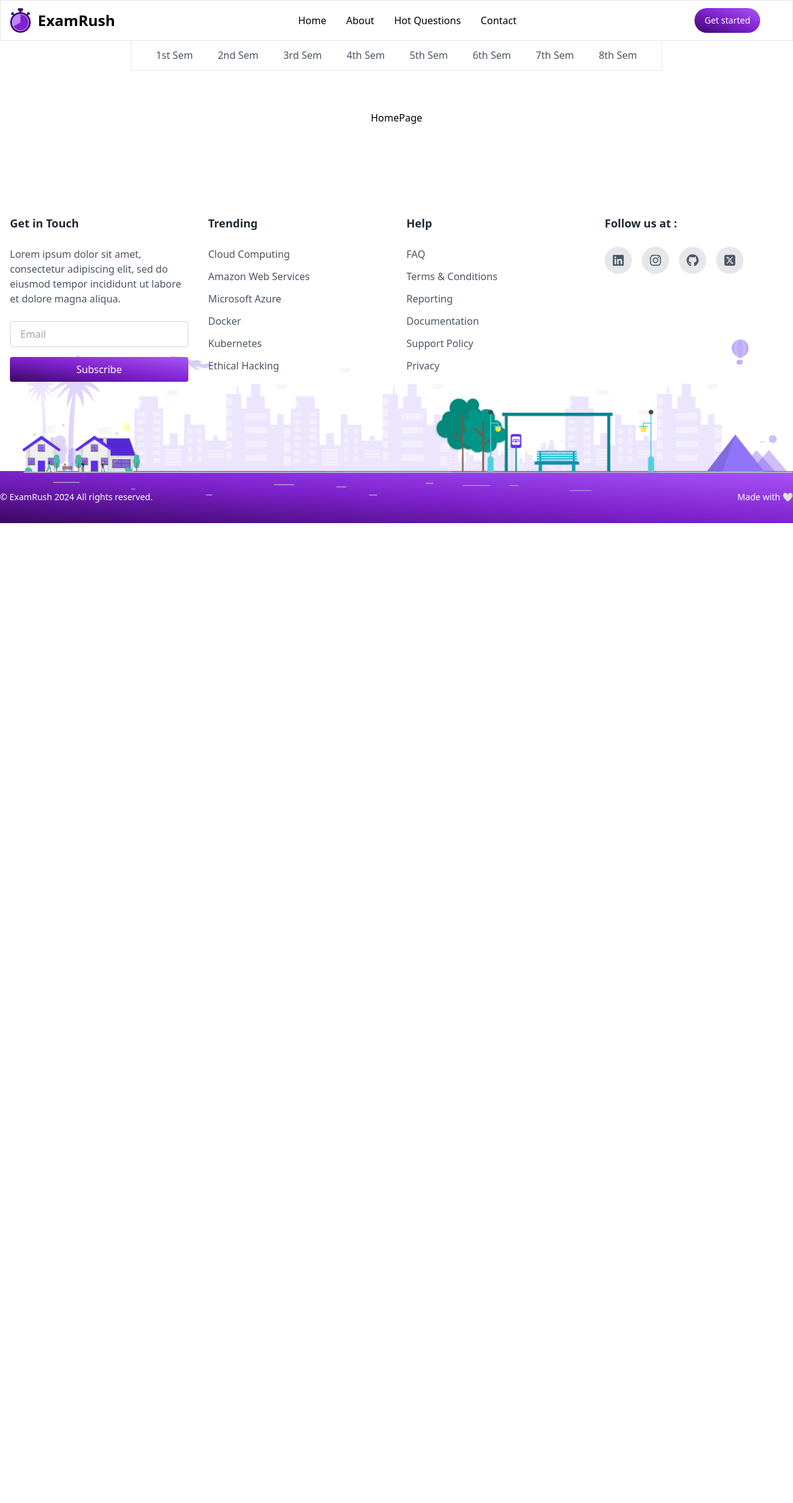
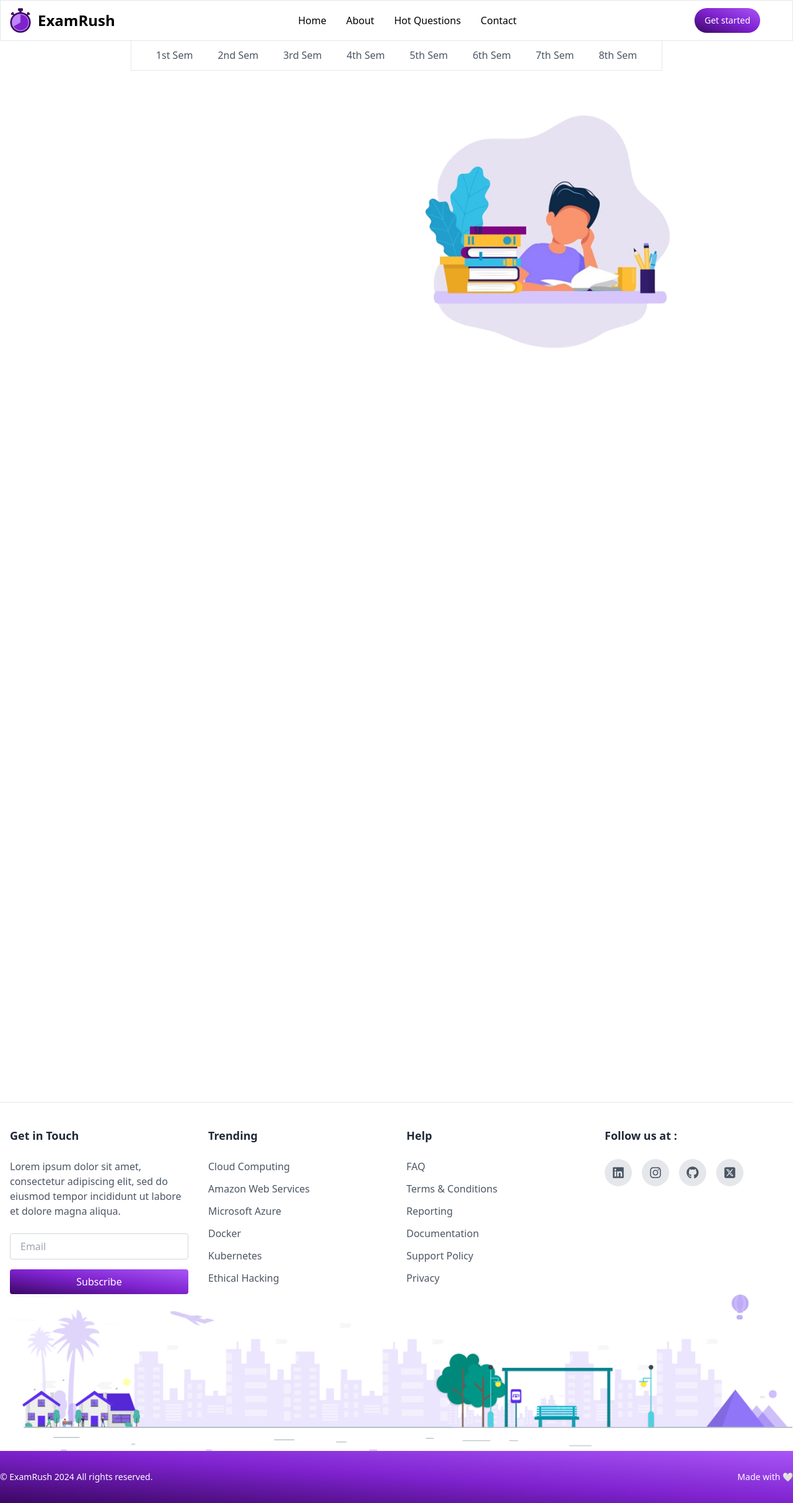
Before and after one commit to mardavsj/exam-rush, a Next.js app: page / in a window 1280 px wide. Shown: the whole page at 62% size. Before the commit the page ends 844 px from the top, so only its background shows below. Built offline with nearby package versions, Linux system fonts and the light colour scheme.

Commit message:
back to top button

```diff
--- a/components/footer.js
+++ b/components/footer.js
@@ -2,17 +2,55 @@ import React from 'react';
 import { FaInstagram, FaGithub, FaLinkedin } from 'react-icons/fa';
 import { FaSquareXTwitter } from 'react-icons/fa6';
 import Image from 'next/image';
-import Link from 'next/link';
 import footer from '../public/footerbg.png';
+import { useEffect } from 'react';
+import { FaArrowUp } from "react-icons/fa"
 
 const Footer = () => {
+
+  const scrollToTop = () => {
+    window.scrollTo({ top: 0, behavior: 'smooth' });
+  }
+
+  useEffect(() => {
+
+    let scrollPosition = 0;
+
+    const isScrollingDown = () => {
+      let scrollingDown = false;
+      let newScrollPosition = window.pageYOffset;
+      if (newScrollPosition > scrollPosition) {
+        scrollingDown = true;
+      }
+      scrollPosition = newScrollPosition;
+      return scrollingDown;
+    };
+
+    const handleScroll = () => {
+      const scrollToTopButton = document.querySelector('[data-backToTopButton]');
+      if (isScrollingDown() || window.pageYOffset == 0) {
+        scrollToTopButton.classList.add('opacity-0', 'invisible');
+        scrollToTopButton.classList.remove('opacity-100', 'visible');
+      } else {
+        scrollToTopButton.classList.remove('opacity-0', 'invisible');
+        scrollToTopButton.classList.add('opacity-100', 'visible');
+      }
+    };
+
+    window.addEventListener("scroll", handleScroll);
+
+  });
+
   return (
-    <footer className="bg-white">
-      <div className="absolute bottom-0 w-full">
-        <Image src={footer} alt="footer background" className="mx-auto"/>
+    <footer className="bg-white mt-200">
+      <div className="bg-gray-600 h-0 mb-10">
+        <hr />
+      </div>
+      <div data-backToTopButton role="button" onClick={scrollToTop} aria-label="Back to top" title="Back to top" className="fixed bottom-4 right-2 z-10 bg-gradient-to-tr from-purple-950 via-purple-700 to-purple-500 text-white group w-[60px] h-[60px] rounded-full flex items-center justify-center shadow-back-to-top opacity-0 invisible">
+        <FaArrowUp width="30" height="20" extraClasses="transition-all duration-500 relative top-0 group-hover:-top-0.5 -mt-1" />
       </div>
       <div className="relative">
-        <div className="container mx-auto py-36">
+        <div className="container mx-auto">
           <div className="flex flex-wrap">
             <div className="w-1/4 px-4">
               <div className="wow fadeInLeft" data-wow-delay="0.2s">
@@ -62,7 +100,10 @@ const Footer = () => {
               </div>
             </div>
           </div>
-        </div>
+      </div>
+      <div className="relative w-full bottom-0">
+        <Image src={footer} alt="footer background" className="mx-auto"/>
+      </div>
       </div>
       <div className="bg-gradient-to-tr from-purple-950 via-purple-700 to-purple-500 py-8">
         <div className="container mx-auto flex flex-wrap justify-between items-center">
--- a/pages/HomePage.js
+++ b/pages/HomePage.js
@@ -1,8 +1,16 @@
 import React from 'react'
+import Work from '../public/bg.png'
+import Image from 'next/image'
 
 const HomePage = () => {
   return (
-    <div className="text-center">HomePage</div>
+    <div className="flex w-full h-screen mb-[800px]">
+      <div className="w-1/2">
+      </div>
+      <div className="w-1/2">
+        <Image src={Work} alt="animated studying man" width="500" height="500" />
+      </div>
+    </div>
   )
 }
 
```
